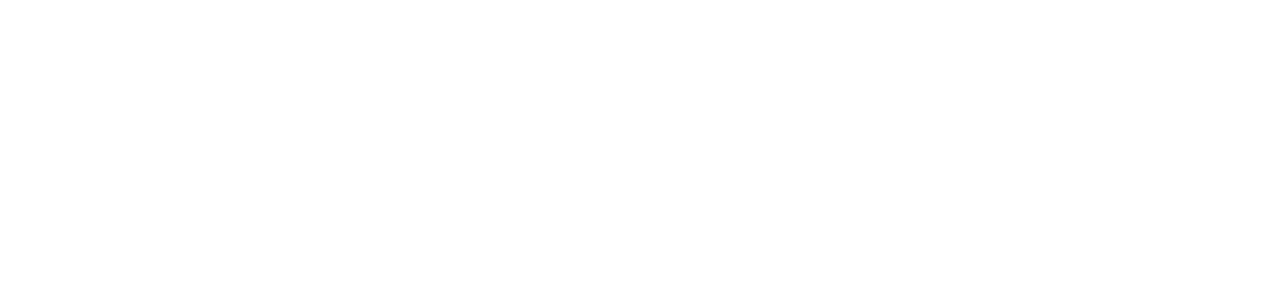
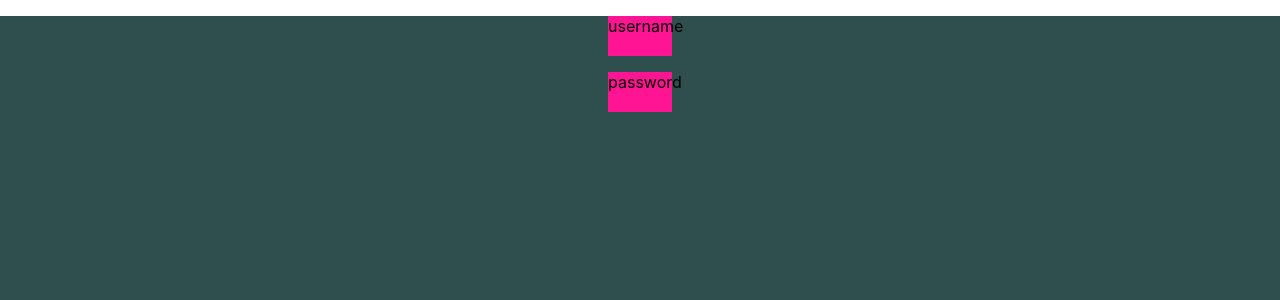
Before and after one commit to Selliott452/COS420, a React (Create React App) app in the folder react-app/: page / in a window 1280 px wide. Shown: the top 300 px of the page. Built offline with nearby package versions, Linux system fonts and the light colour scheme.

Commit message:
Add extremely basic styling to the login page

```diff
--- a/react-app/src/App.js
+++ b/react-app/src/App.js
@@ -24,7 +24,7 @@
 
         </div>
         {/* Set routes for their corresponding URL extensions */}
-        <Route path="/" component={Login} />
+        <Route exact path="/" component={Login} />
         <Route path="/planning" component={HomePage} />
         <Route path="/scheduling" component={SchedulePage} />
       </BrowserRouter>
--- a/react-app/src/Pages/Login/Login.css
+++ b/react-app/src/Pages/Login/Login.css
@@ -1,3 +1,11 @@
 .LoginPage {
     height: 100vh;
+    background-color: darkslategray;
 }
+
+.LoginField {
+    width: 5vw;
+    height: 5vh;
+    margin: auto;
+    background-color: deeppink;
+}
--- a/react-app/src/Pages/Login/Login.js
+++ b/react-app/src/Pages/Login/Login.js
@@ -2,15 +2,16 @@
 // @ts-check
 
 import React, { Component } from 'react'
+import "./Login.css"
 
 export default class Login extends Component {
   render() {
     return (
       <div className="LoginPage" >
         { /* Needs to be passed a function to save the username to a variable */ }
-        <LoginField />
+        <LoginField label="username" />
         { /* Needs to be passed a function to the save the password to a variable */ }
-        <LoginField />
+        <LoginField label="password" />
       </div>
     )
   }
@@ -24,6 +25,10 @@
     }
 
     render() {
-        return (<div style={{ backgroundColor: "red" }} />)
+        return (
+          <div className="LoginField">
+            <p>{this.props.label}</p>
+          </div>
+        )
     }
 }
```
